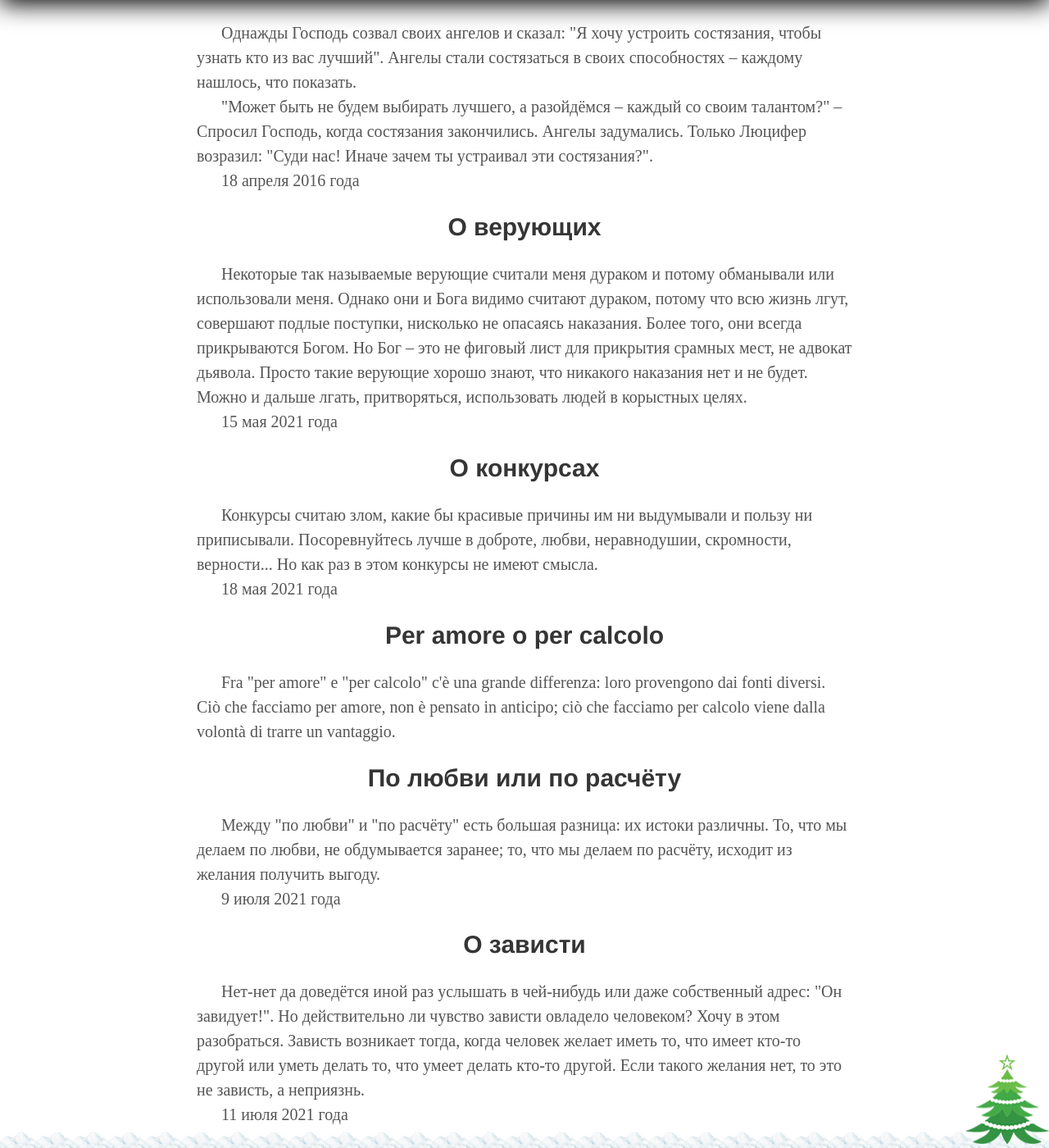
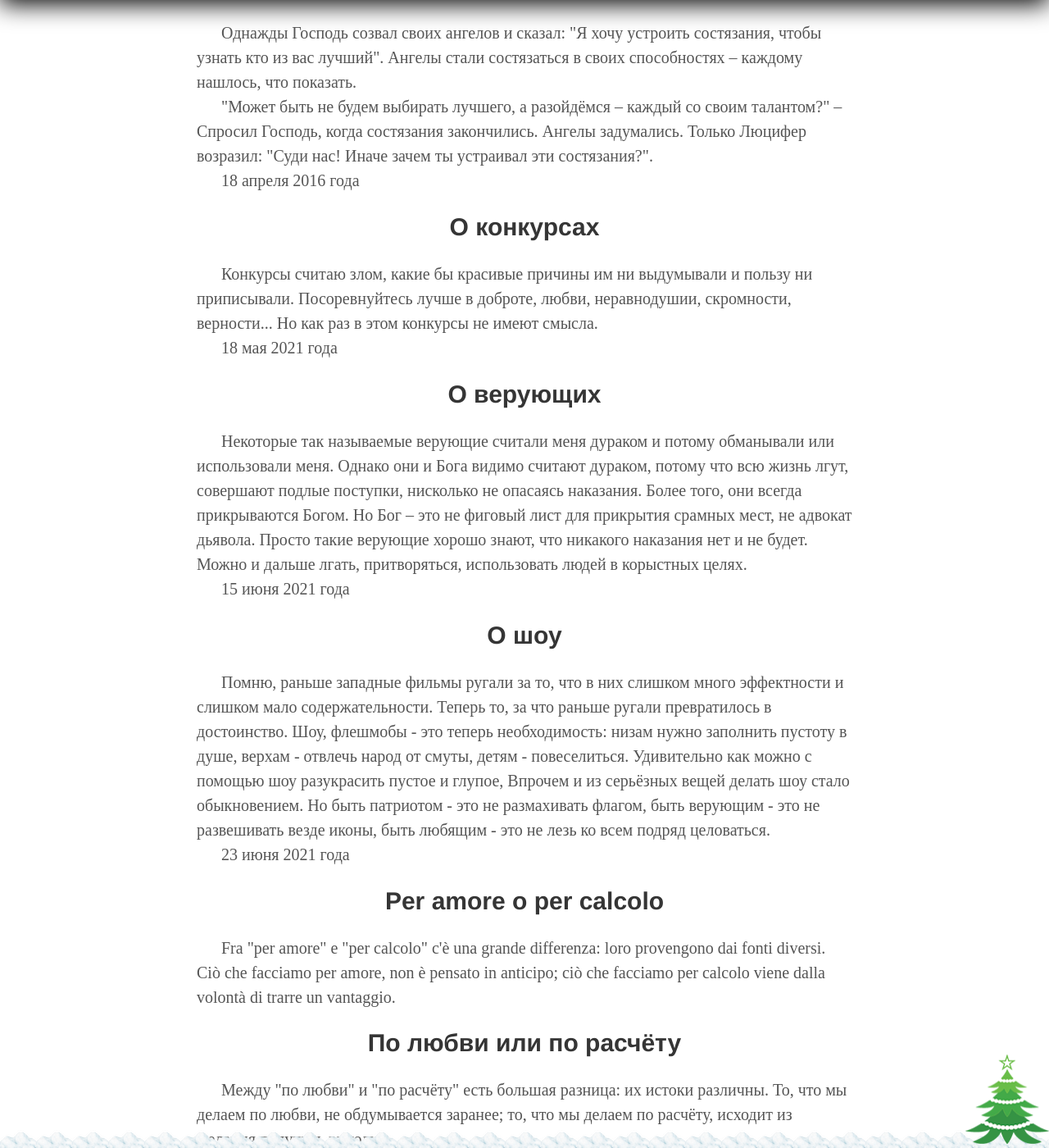
Before and after one commit to postolny/postolny.github.io, a Jekyll site: the page built from _pages/miniature.html, in a window 1280 px wide and 1400 px high, scrolled down 3666 px. Shown: the whole window at 82% size. Built offline with Jekyll 4.4.1, drawn with Linux system fonts in a browser that asks for light colours.

Commit message:
Add files via upload

```diff
--- a/_pages/miniature.html
+++ b/_pages/miniature.html
@@ -65,13 +65,19 @@ permalink: /miniature/
   <p>18 апреля 2016 года</p>
 </article>
 <article>
-  <h2>О верующих</h2>
-  <p>Некоторые так называемые верующие считали меня дураком и потому обманывали или использовали меня. Однако они и Бога видимо считают дураком, потому что всю жизнь лгут, совершают подлые поступки, нисколько не опасаясь наказания. Более того, они всегда прикрываются Богом. Но Бог – это не фиговый лист для прикрытия срамных мест, не адвокат дьявола. Просто такие верующие хорошо знают, что никакого наказания нет и не будет. Можно и дальше лгать, притворяться, использовать людей в корыстных целях.</p>
-  <p>15 мая 2021 года</p>
-  <article>
   <h2>О конкурсах</h2>
   <p>Конкурсы считаю злом, какие бы красивые причины им ни выдумывали и пользу ни приписывали. Посоревнуйтесь лучше в доброте, любви, неравнодушии, скромности, верности... Но как раз в этом конкурсы не имеют смысла.</p>
   <p>18 мая 2021 года</p>
+</article>
+<article>
+  <h2>О верующих</h2>
+  <p>Некоторые так называемые верующие считали меня дураком и потому обманывали или использовали меня. Однако они и Бога видимо считают дураком, потому что всю жизнь лгут, совершают подлые поступки, нисколько не опасаясь наказания. Более того, они всегда прикрываются Богом. Но Бог – это не фиговый лист для прикрытия срамных мест, не адвокат дьявола. Просто такие верующие хорошо знают, что никакого наказания нет и не будет. Можно и дальше лгать, притворяться, использовать людей в корыстных целях.</p>
+  <p>15 июня 2021 года</p>
+</article>
+<article>
+  <h2>О шоу</h2>
+  <p>Помню, раньше западные фильмы ругали за то, что в них слишком много эффектности и слишком мало содержательности. Теперь то, за что раньше ругали превратилось в достоинство. Шоу, флешмобы - это теперь необходимость: низам нужно заполнить пустоту в душе, верхам - отвлечь народ от смуты, детям - повеселиться. Удивительно как можно с помощью шоу разукрасить пустое и глупое, Впрочем и из серьёзных вещей делать шоу стало обыкновением. Но быть патриотом - это не размахивать флагом, быть верующим - это не развешивать везде иконы, быть любящим - это не лезь ко всем подряд целоваться.</p>
+  <p>23 июня 2021 года</p>
 </article>
 <article>
   <h2>Per amore o per calcolo</h2>
```
Lines whose indentation alone changed are shown as unchanged.
